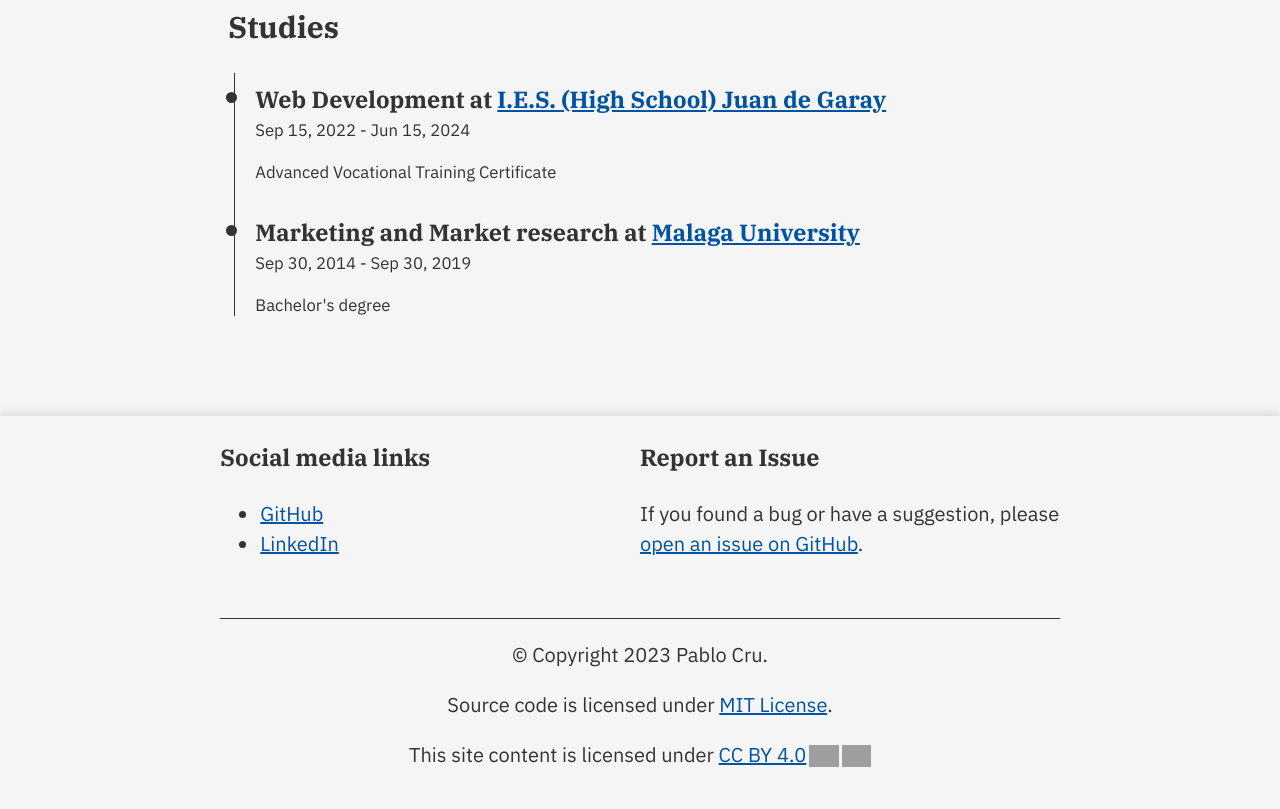
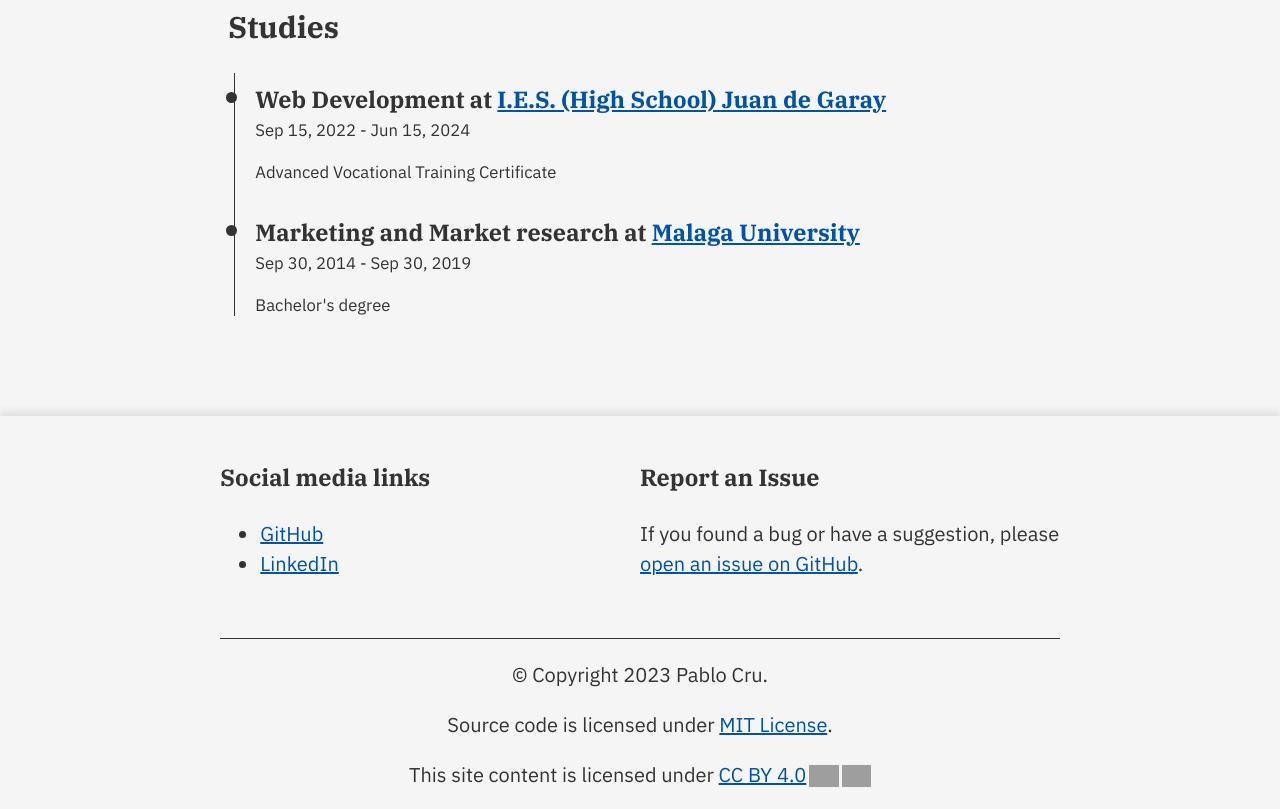
Before and after one commit to pabcrudel/pabcrudel.github.io, an Astro site: page / in a window 1280 px wide. Shown: the part 1381-2190 px from the top of the page. Built offline with nearby package versions, Linux system fonts and the light colour scheme; Astro itself is replaced by a stand-in of ours; grey boxes are pictures that could not be loaded.

Commit message:
feat: Add top space inside footer

```diff
--- a/src/components/Footer.astro
+++ b/src/components/Footer.astro
@@ -79,7 +79,7 @@ const githubUrl = "https://github.com/pabcrudel/" + repository;
 
       /* Leave space depending on the font size */
       margin-top: 2em;
-      padding: 0 0.5em;
+      padding: 1em 0.5em 0;
 
       /* Expand footer on both sides to display the shadow correctly */
       position: absolute;
```
